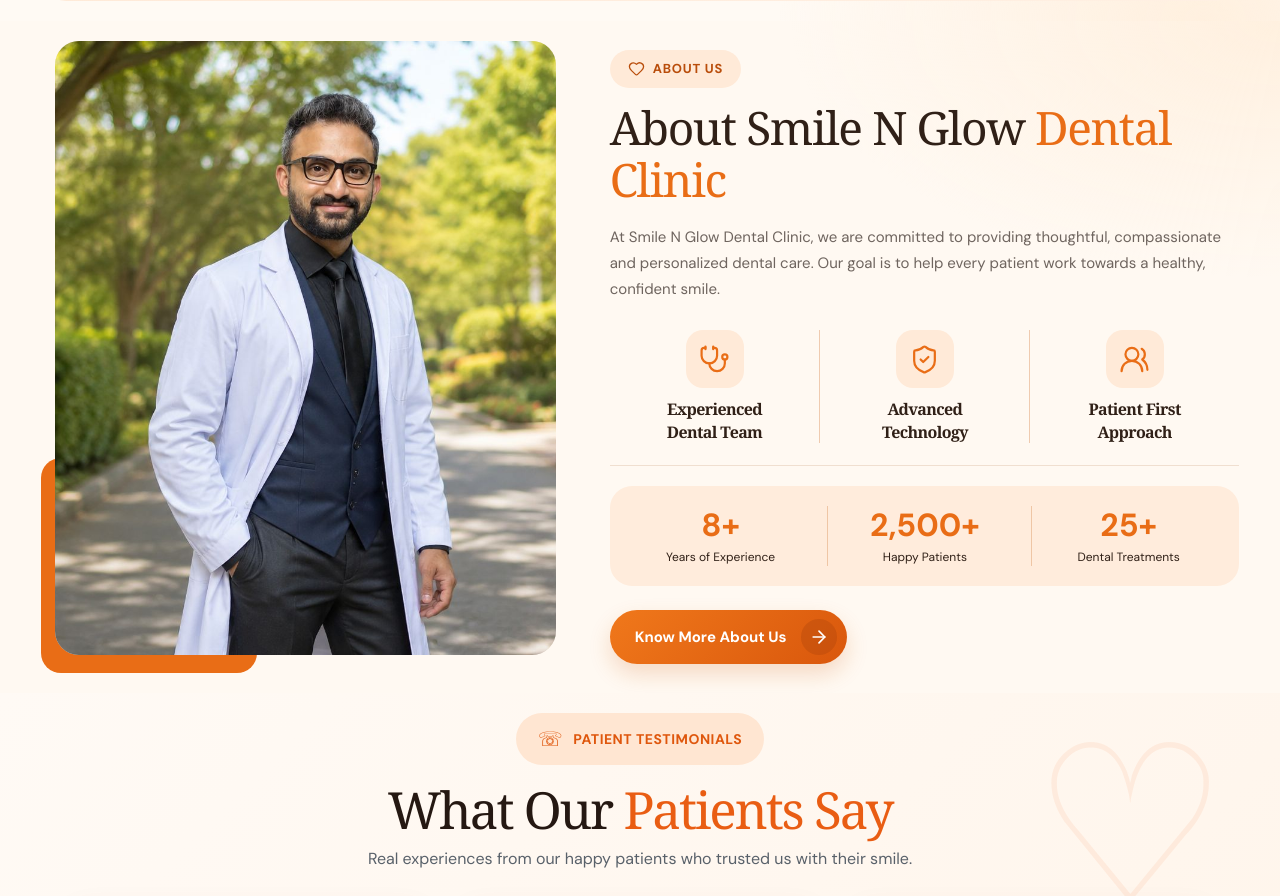
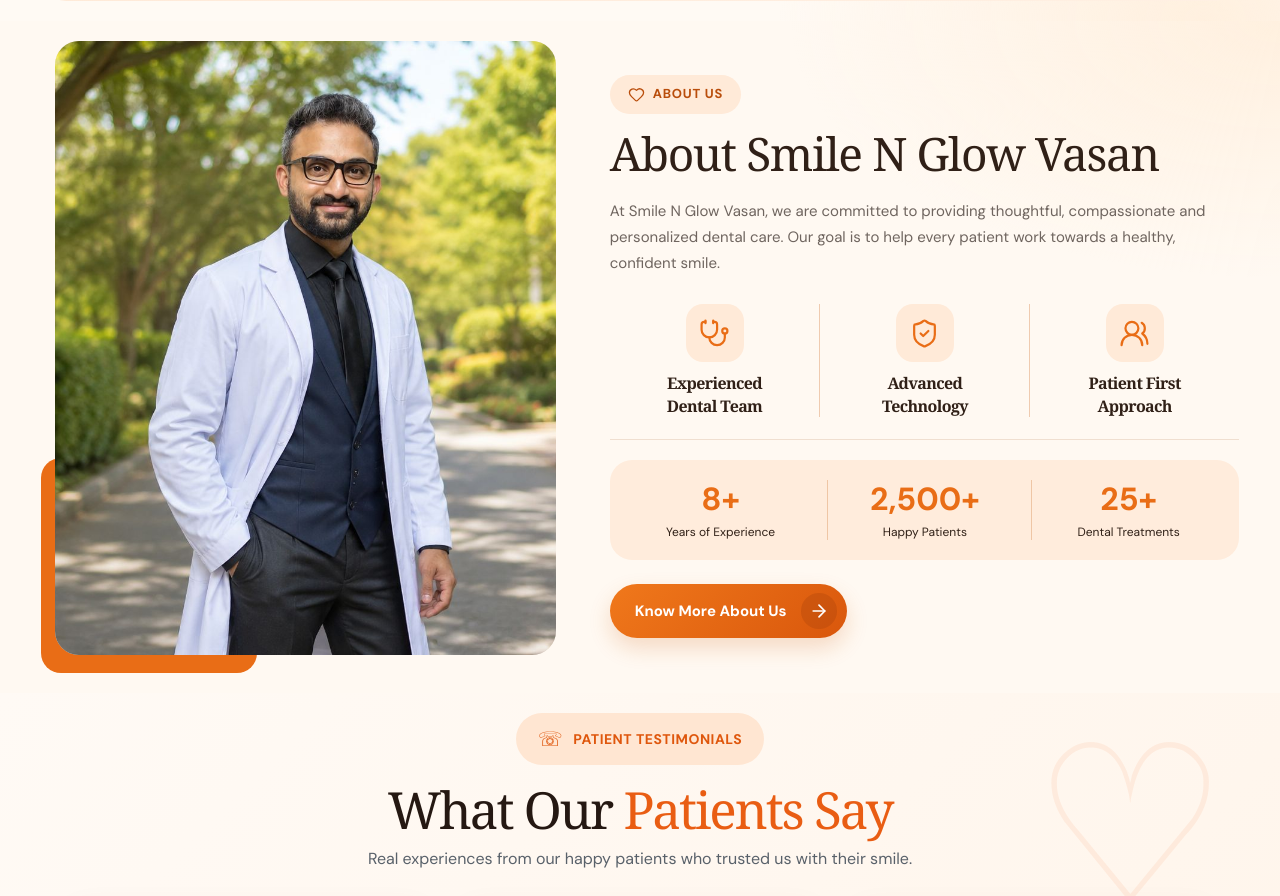
Before and after one commit to the-capital-hub/smileNglow, a React (Vite) app: page / in a window 1280 px wide. Shown: the part 2280-3176 px from the top of the page. Built offline with nearby package versions, Linux system fonts and the light colour scheme.

Commit message:
Update the UX

```diff
--- a/index.html
+++ b/index.html
@@ -20,7 +20,7 @@
     <meta property="og:type" content="website" />
     <link rel="icon" type="image/png" href="/public/logo.png" />
 
-    <title>Smile N Glow | Premium Dental Care</title>
+    <title>Smile N Glow Vasan | Premium Dental Care</title>
   </head>
 
   <body>
--- a/src/Pages/About/About.jsx
+++ b/src/Pages/About/About.jsx
@@ -110,7 +110,7 @@ export default function About() {
           </h2>
 
           <p>
-            At Smile N Glow Dental Clinic, we are passionate about
+            At Smile N Glow Vasan, we are passionate about
             delivering personalized dental care in a comfortable and
             welcoming environment. We combine professional expertise,
             modern technology and a patient first approach to help you
@@ -167,7 +167,7 @@ export default function About() {
         <div className="about-section-heading about-reveal">
           <span className="about-eyebrow">Why Choose Us</span>
           <h2>
-            The Smile N Glow <span>Difference</span>
+            The Smile N Glow Vasan <span>Difference</span>
           </h2>
           <span className="about-heading-line" aria-hidden="true" />
         </div>
--- a/src/Pages/Contact/Contact.jsx
+++ b/src/Pages/Contact/Contact.jsx
@@ -155,8 +155,8 @@ function Contact() {
 
               <div className="contact-info-copy">
                 <h3>Clinic Address</h3>
-                <p>Kantilal Chhotalal,</p>
-                <p>Sinhagad Road, Pune, Maharashtra</p>
+                <p>1192, 22nd Cross Road</p>
+                <p>HSR Layout, Bengaluru, Karnataka 560102</p>
               </div>
 
               <a
@@ -180,10 +180,10 @@ function Contact() {
 
               <div className="contact-info-copy">
                 <h3>Call Us</h3>
-                <p>+91 98765 43210</p>
+                <p>+91 7483456238</p>
               </div>
 
-              <a className="contact-info-action" href="tel:+919876543210">
+              <a className="contact-info-action" href="tel:+91 7483456238">
                 <span aria-hidden="true">▣</span>
                 Call Now
               </a>
--- a/src/Pages/Doctors/Doctors.jsx
+++ b/src/Pages/Doctors/Doctors.jsx
@@ -290,7 +290,7 @@ function Doctors() {
                     <span className="placeholder-mark" aria-hidden="true">
                       ♡
                     </span>
-                    <span>Smile N Glow</span>
+                    <span>Smile N Glow Vasan</span>
                   </div>
                 )}
               </div>
--- a/src/Pages/Gallery/Gallery.jsx
+++ b/src/Pages/Gallery/Gallery.jsx
@@ -28,7 +28,7 @@ const galleryItems = [
     id: 1,
     category: "Clinic Interior",
     image: image7,
-    alt: "Smile N Glow clinic reception",
+    alt: "Smile N Glow Vasan reception",
   },
   {
     id: 2,
--- a/src/Pages/PrivacyPolicy/PrivacyPolicy.jsx
+++ b/src/Pages/PrivacyPolicy/PrivacyPolicy.jsx
@@ -69,7 +69,7 @@ const PrivacyPolicy = () => {
             <span>Privacy Policy</span>
           </nav>
 
-          <p className="privacy-eyebrow">Smile N Glow Dental Clinic</p>
+          <p className="privacy-eyebrow">Smile N Glow Dental Vasan</p>
           <h1>
             Privacy <span>Policy</span>
           </h1>
--- a/src/Pages/ServiceDetail/ServiceDetail.jsx
+++ b/src/Pages/ServiceDetail/ServiceDetail.jsx
@@ -174,7 +174,7 @@ export default function ServiceDetail() {
             <span aria-current="page">{service.title}</span>
           </nav>
 
-          <span className="service-detail-eyebrow">Smile N Glow Dental Clinic</span>
+          <span className="service-detail-eyebrow">Smile N Glow Vasan</span>
           <h1>{service.title}</h1>
           <p>{service.subtitle}</p>
 
@@ -252,7 +252,7 @@ export default function ServiceDetail() {
         </div>
 
         <div className="service-detail-cta-copy">
-          <span>Smile N Glow Dental Clinic</span>
+          <span>Smile N Glow Vasan</span>
           <h2>Ready to Plan Your Visit?</h2>
           <p>Contact our team to discuss your dental care options.</p>
         </div>
--- a/src/Pages/TermsAndConditions/TermsAndConditions.jsx
+++ b/src/Pages/TermsAndConditions/TermsAndConditions.jsx
@@ -72,7 +72,7 @@ const TermsAndConditions = () => {
             <span>Terms and Conditions</span>
           </nav>
 
-          <p className="terms-eyebrow">Smile N Glow Dental Clinic</p>
+          <p className="terms-eyebrow">Smile N Glow Vasan</p>
           <h1>
             Terms and <span>Conditions</span>
           </h1>
--- a/src/components/AIFloatingButton/AIFloatingButton.jsx
+++ b/src/components/AIFloatingButton/AIFloatingButton.jsx
@@ -41,7 +41,7 @@ function AIFloatingButton() {
               </span>
 
               <div>
-                <h3>Smile N Glow Assistant</h3>
+                <h3>Smile N Glow Vasan Assistant</h3>
                 <p>Your dental care companion</p>
               </div>
             </div>
--- a/src/components/HomeCom/AboutSection/AboutUs.jsx
+++ b/src/components/HomeCom/AboutSection/AboutUs.jsx
@@ -56,12 +56,12 @@ export default function AboutUs() {
           </span>
 
           <h2 id="about-us-title">
-            About Smile N Glow
-            <span> Dental Clinic</span>
+            About Smile N Glow Vasan
+            <span> </span>
           </h2>
 
           <p className="about-us-description">
-            At Smile N Glow Dental Clinic, we are committed to providing
+            At Smile N Glow Vasan, we are committed to providing
             thoughtful, compassionate and personalized dental care. Our goal
             is to help every patient work towards a healthy, confident smile.
           </p>
--- a/src/components/Navbar/Navbar.jsx
+++ b/src/components/Navbar/Navbar.jsx
@@ -41,13 +41,13 @@ export default function Navbar() {
         <NavLink
           to="/"
           className="navbar-brand"
-          aria-label="Smile N Glow Dental Clinic home"
+          aria-label="Smile N Glow Vasan home"
           onClick={closeMenu}
         >
           <img
             className="navbar-logo"
             src={logo}
-            alt="Smile N Glow Dental Clinic"
+            alt="Smile N Glow Vasan"
           />
         </NavLink>
 
--- a/src/components/WhatsAppFloatingButton/WhatsAppFloatingButton.jsx
+++ b/src/components/WhatsAppFloatingButton/WhatsAppFloatingButton.jsx
@@ -6,7 +6,7 @@ function WhatsAppFloatingButton() {
   const phoneNumber = "91XXXXXXXXXX";
 
   const message = encodeURIComponent(
-    "Hello Smile N Glow, I would like to enquire about a dental appointment."
+    "Hello Smile N Glow Vasan, I would like to enquire about a dental appointment."
   );
 
   const whatsappUrl = `https://wa.me/${phoneNumber}?text=${message}`;
@@ -17,7 +17,7 @@ function WhatsAppFloatingButton() {
       className="whatsapp-floating-button"
       target="_blank"
       rel="noopener noreferrer"
-      aria-label="Chat with Smile N Glow on WhatsApp"
+      aria-label="Chat with Smile N Glow Vasan on WhatsApp"
     >
       <FaWhatsapp size={28} />
 
```
